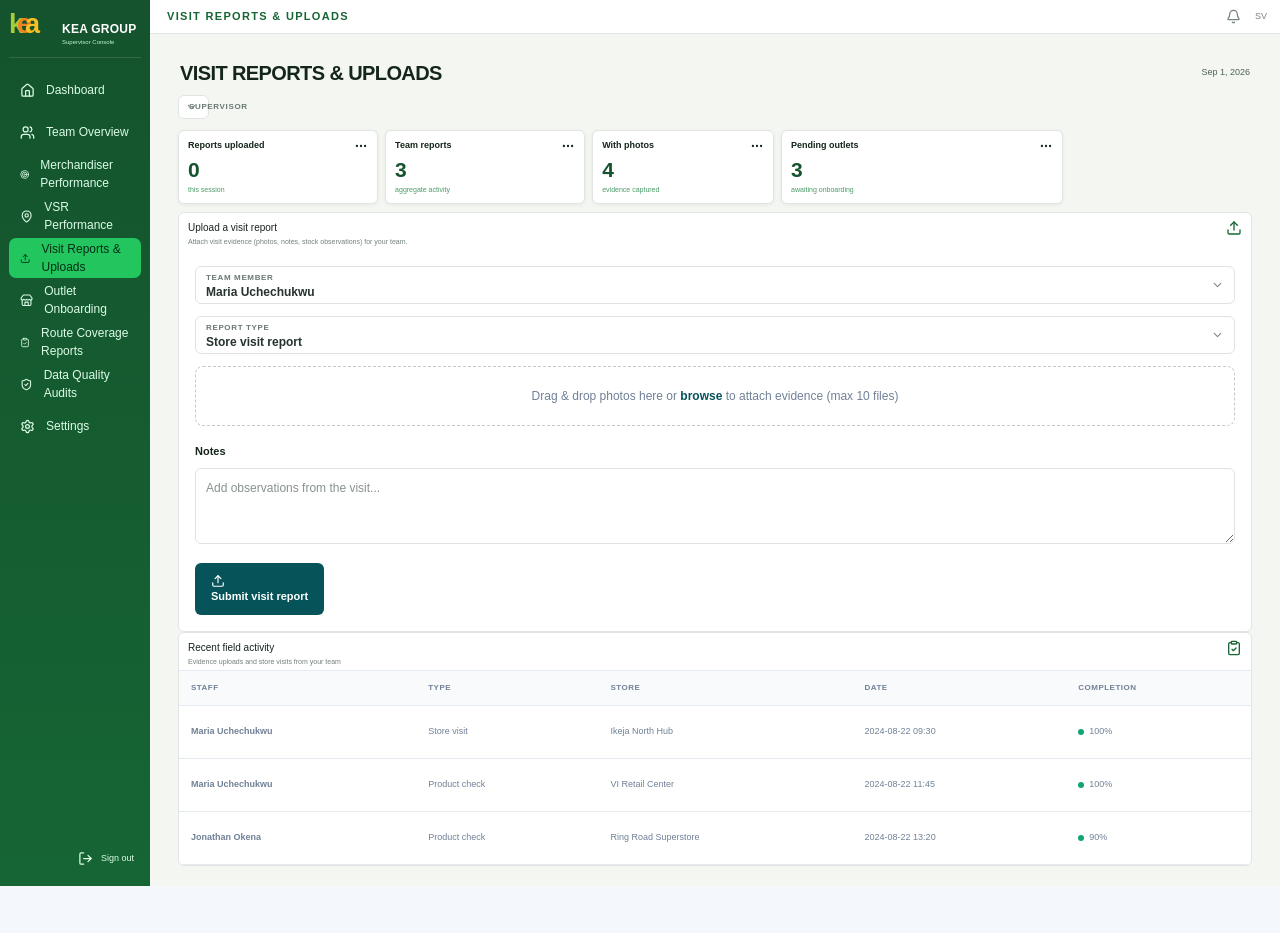
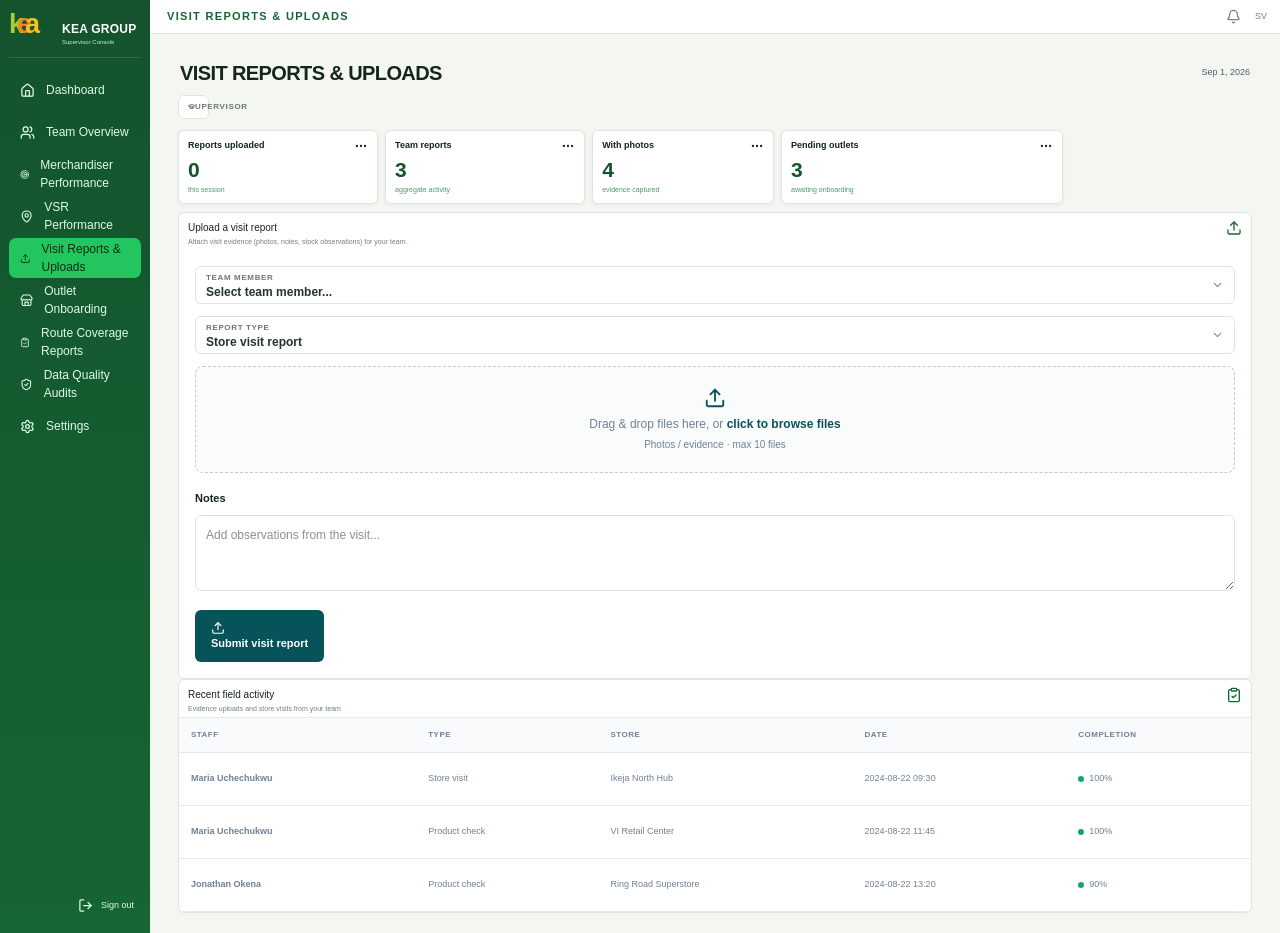
Before and after one commit to Tpsalm/kea-ops-dashboard, a Next.js app: page /supervisor in a window 1280 px wide. Both pictures are taken after a click on the button "Visit Reports & Uploads". Before the commit the page ends 886 px from the top, so only its background shows below. Built offline with nearby package versions, Linux system fonts and the light colour scheme.

Commit message:
fix: make supervisor visit report upload fully functional (folder picker, drag-drop, submit)

```diff
--- a/src/app/supervisor/page.tsx
+++ b/src/app/supervisor/page.tsx
@@ -58,6 +58,13 @@ export default function SupervisorDashboard() {
   const [notifications, setNotifications] = useState({ daily: true, alerts: true });
   const [pendingOutlets, setPendingOutlets] = useState(outletData.filter((o) => o.status === "Pending"));
   const [uploaded, setUploaded] = useState(0);
+  const [reportMember, setReportMember] = useState("");
+  const [reportType, setReportType] = useState("Store visit report");
+  const [reportNotes, setReportNotes] = useState("");
+  const [reportFiles, setReportFiles] = useState<{ name: string; size: number }[]>([]);
+  const [submittedReports, setSubmittedReports] = useState<{ id: string; member: string; type: string; date: string; files: number }[]>([]);
+  const fileInputRef = useRef<HTMLInputElement>(null);
+  const [dragOver, setDragOver] = useState(false);
 
   const supervisor = useMemo(
     () => supervisors.find((s) => s.id === supervisorId) ?? supervisors[0],
@@ -147,9 +154,44 @@ export default function SupervisorDashboard() {
     setPendingOutlets((prev) => prev.filter((o) => o.id !== id));
   }
 
+  function openFolderPicker() {
+    fileInputRef.current?.click();
+  }
+
+  function onFilesChosen(files: FileList | null) {
+    if (!files) return;
+    const next = Array.from(files).map((file) => ({ name: file.name, size: file.size }));
+    setReportFiles((prev) => [...prev, ...next].slice(0, 10));
+  }
+
+  function onDrop(event: React.DragEvent<HTMLDivElement>) {
+    event.preventDefault();
+    setDragOver(false);
+    if (event.dataTransfer?.files) onFilesChosen(event.dataTransfer.files);
+  }
+
+  function removeFile(name: string) {
+    setReportFiles((prev) => prev.filter((f) => f.name !== name));
+  }
+
   function handleUpload() {
+    if (!reportMember) {
+      alert("Please select a team member.");
+      return;
+    }
+    if (reportFiles.length === 0) {
+      alert("Please choose at least one file (photo / evidence) to upload.");
+      return;
+    }
+    const now = new Date();
+    setSubmittedReports((prev) => [
+      { id: `RT-${Date.now()}`, member: reportMember, type: reportType, date: now.toISOString().slice(0, 10), files: reportFiles.length },
+      ...prev,
+    ]);
     setUploaded((n) => n + 1);
-    alert("Visit report uploaded successfully.");
+    setReportFiles([]);
+    setReportNotes("");
+    alert(`Visit report uploaded successfully — ${reportFiles.length} file(s) attached for ${reportMember}.`);
   }
 
   return (
@@ -472,14 +514,15 @@ export default function SupervisorDashboard() {
                 <div style={{ padding: 16, display: "grid", gap: 12 }}>
                   <label className="admin-select" style={{ width: "100%" }}>
                     <span>TEAM MEMBER</span>
-                    <select>
-                      {myTeam.map((m) => <option key={m.id}>{m.name}</option>)}
+                    <select value={reportMember} onChange={(e) => setReportMember(e.target.value)}>
+                      <option value="">Select team member...</option>
+                      {myTeam.map((m) => <option key={m.id} value={m.name}>{m.name}</option>)}
                     </select>
                     <ChevronDown size={13} />
                   </label>
                   <label className="admin-select" style={{ width: "100%" }}>
                     <span>REPORT TYPE</span>
-                    <select>
+                    <select value={reportType} onChange={(e) => setReportType(e.target.value)}>
                       <option>Store visit report</option>
                       <option>Stock observation</option>
                       <option>Credit collection</option>
@@ -487,12 +530,52 @@ export default function SupervisorDashboard() {
                     </select>
                     <ChevronDown size={13} />
                   </label>
-                  <div style={{ border: "1.5px dashed #c2ccc7", borderRadius: 8, padding: 20, textAlign: "center", fontSize: 12, color: "var(--muted)" }}>
-                    Drag & drop photos here or <span style={{ color: "#07535a", fontWeight: 700 }}>browse</span> to attach evidence (max 10 files)
+
+                  <div
+                    role="button"
+                    tabIndex={0}
+                    onClick={openFolderPicker}
+                    onDragOver={(e) => { e.preventDefault(); setDragOver(true); }}
+                    onDragLeave={() => setDragOver(false)}
+                    onDrop={onDrop}
+                    style={{
+                      border: `1.5px dashed ${dragOver ? "#07535a" : "#c2ccc7"}`,
+                      background: dragOver ? "#eef7f5" : "#fafcfb",
+                      borderRadius: 8, padding: 20, textAlign: "center", fontSize: 12, color: "var(--muted)",
+                      cursor: "pointer", outline: "none",
+                    }}
+                  >
+                    <Upload size={22} style={{ color: "#07535a", marginBottom: 6, display: "block", margin: "0 auto 6px" }} />
+                    Drag & drop files here, or <span style={{ color: "#07535a", fontWeight: 700 }}>click to browse files</span>
+                    <div style={{ fontSize: 10, marginTop: 4 }}>Photos / evidence · max 10 files</div>
+                    <input
+                      ref={fileInputRef}
+                      type="file"
+                      multiple
+                      accept="image/*,.pdf,.doc,.docx"
+                      style={{ display: "none" }}
+                      onChange={(e) => { onFilesChosen(e.target.files); e.target.value = ""; }}
+                    />
                   </div>
+
+                  {reportFiles.length > 0 && (
+                    <div style={{ display: "grid", gap: 6 }}>
+                      {reportFiles.map((file) => (
+                        <div key={file.name} style={{ display: "flex", alignItems: "center", justifyContent: "space-between", background: "var(--soft)", borderRadius: 6, padding: "7px 10px", fontSize: 11 }}>
+                          <span style={{ display: "flex", alignItems: "center", gap: 7, minWidth: 0 }}>
+                            <Upload size={13} style={{ color: "#07535a", flex: "none" }} />
+                            <b style={{ overflow: "hidden", textOverflow: "ellipsis", whiteSpace: "nowrap" }}>{file.name}</b>
+                            <small style={{ color: "var(--muted)" }}>({(file.size / 1024).toFixed(0)} KB)</small>
+                          </span>
+                          <button type="button" onClick={() => removeFile(file.name)} style={{ border: "none", background: "none", color: "#b42318", fontWeight: 800, cursor: "pointer", fontSize: 13 }} aria-label={`Remove ${file.name}`}>×</button>
+                        </div>
+                      ))}
+                    </div>
+                  )}
+
                   <div>
                     <span style={{ fontSize: 11, fontWeight: 700 }}>Notes</span>
-                    <textarea rows={3} placeholder="Add observations from the visit..." style={{ width: "100%", marginTop: 6, border: "1px solid #dfe4e2", borderRadius: 6, padding: 10, fontSize: 12, fontFamily: "inherit", resize: "vertical" }} />
+                    <textarea rows={3} value={reportNotes} onChange={(e) => setReportNotes(e.target.value)} placeholder="Add observations from the visit..." style={{ width: "100%", marginTop: 6, border: "1px solid #dfe4e2", borderRadius: 6, padding: 10, fontSize: 12, fontFamily: "inherit", resize: "vertical" }} />
                   </div>
                   <div>
                     <button type="button" onClick={handleUpload} style={{ background: "#07535a", color: "#fff", border: "none", borderRadius: 6, padding: "11px 16px", fontWeight: 700, fontSize: 11, cursor: "pointer" }}>
@@ -501,6 +584,28 @@ export default function SupervisorDashboard() {
                   </div>
                 </div>
               </section>
+
+              {submittedReports.length > 0 && (
+                <section className="admin-panel">
+                  <header><div><h2>Submitted reports</h2><p>Visit reports uploaded in this session</p></div><ClipboardCheck size={16} /></header>
+                  <div className="table-scroll">
+                    <table>
+                      <thead><tr><th>Report</th><th>Team member</th><th>Type</th><th>Date</th><th>Files</th></tr></thead>
+                      <tbody>
+                        {submittedReports.map((report) => (
+                          <tr key={report.id}>
+                            <td data-label="Report"><b>{report.id}</b></td>
+                            <td data-label="Team member">{report.member}</td>
+                            <td data-label="Type">{report.type}</td>
+                            <td data-label="Date">{report.date}</td>
+                            <td data-label="Files">{report.files}</td>
+                          </tr>
+                        ))}
+                      </tbody>
+                    </table>
+                  </div>
+                </section>
+              )}
               <section className="admin-panel">
                 <header><div><h2>Recent field activity</h2><p>Evidence uploads and store visits from your team</p></div><ClipboardCheck size={16} /></header>
                 <div className="table-scroll">
```
